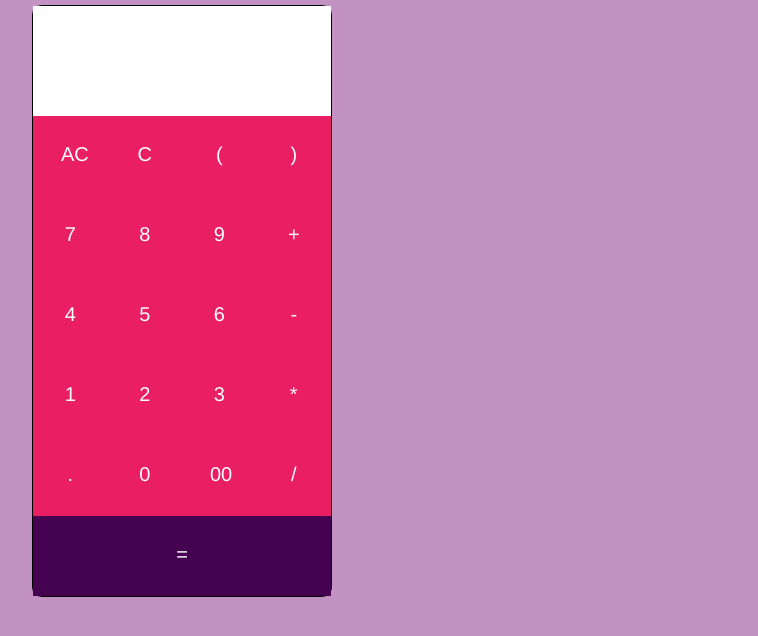
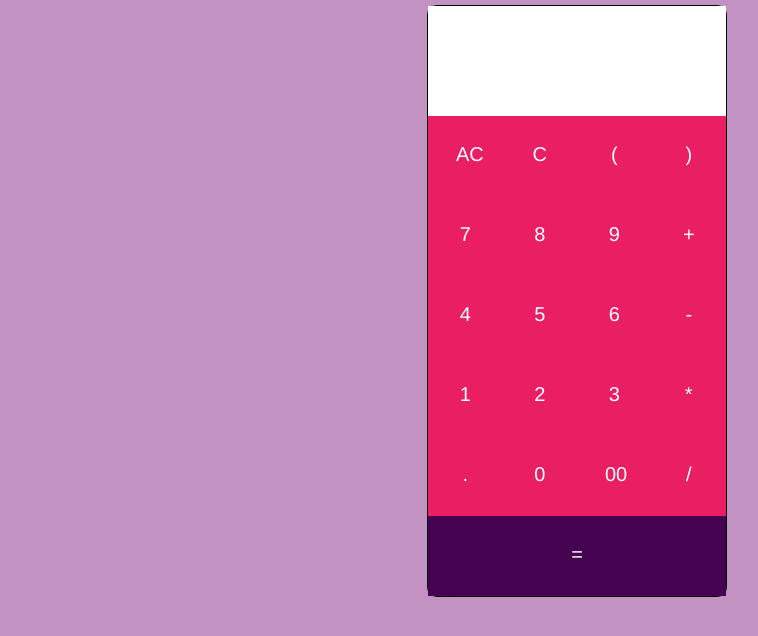
Before and after one commit to BrianLusina/JS-Calculator, a plain HTML site: page index.html in a window 1280 px wide. Shown: the whole page, without its empty margins (28-786 px from the left). Drawn offline with nearby package versions, Linux system fonts and the light colour scheme; files that its build step writes are made by us from their sources; a web font is replaced by a local one.

```diff
--- a/css/main.css
+++ b/css/main.css
@@ -18,6 +18,7 @@
 
 /*calculator body*/
 #calculator{
+	margin-left: 400px !important;
 	margin:5px;
 	width:300px;
 	border:1px solid black;
```
